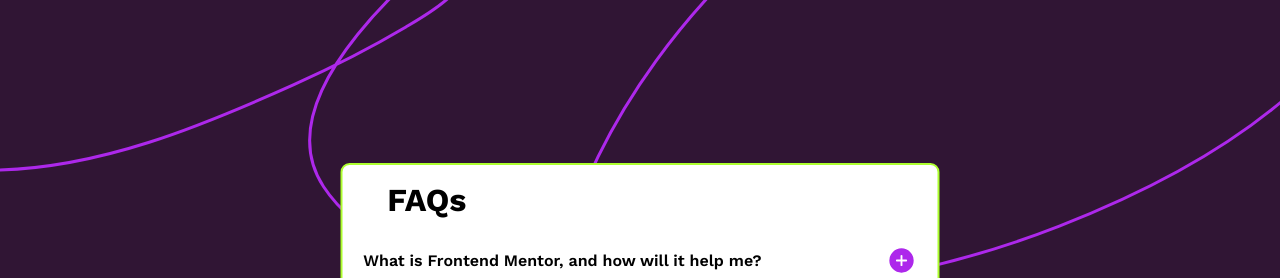
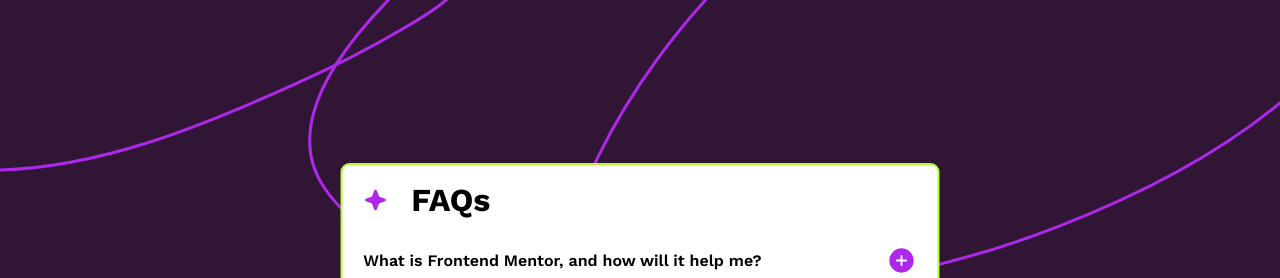
Before and after one commit to hryndi/faq_accordion, a React (Vite) app: page / in a window 1280 px wide. Shown: the top 278 px of the page. Built offline with nearby package versions, Linux system fonts and the light colour scheme.

Commit message:
added a star to an header div wrapperv

```diff
--- a/src/App.jsx
+++ b/src/App.jsx
@@ -54,6 +54,7 @@ function App() {
 
         <div className="card-wrapper">
           <div className="header">
+            <img src={star} alt="" />
             <h1>FAQs</h1>
           </div>
           <div className="ddd">
```
